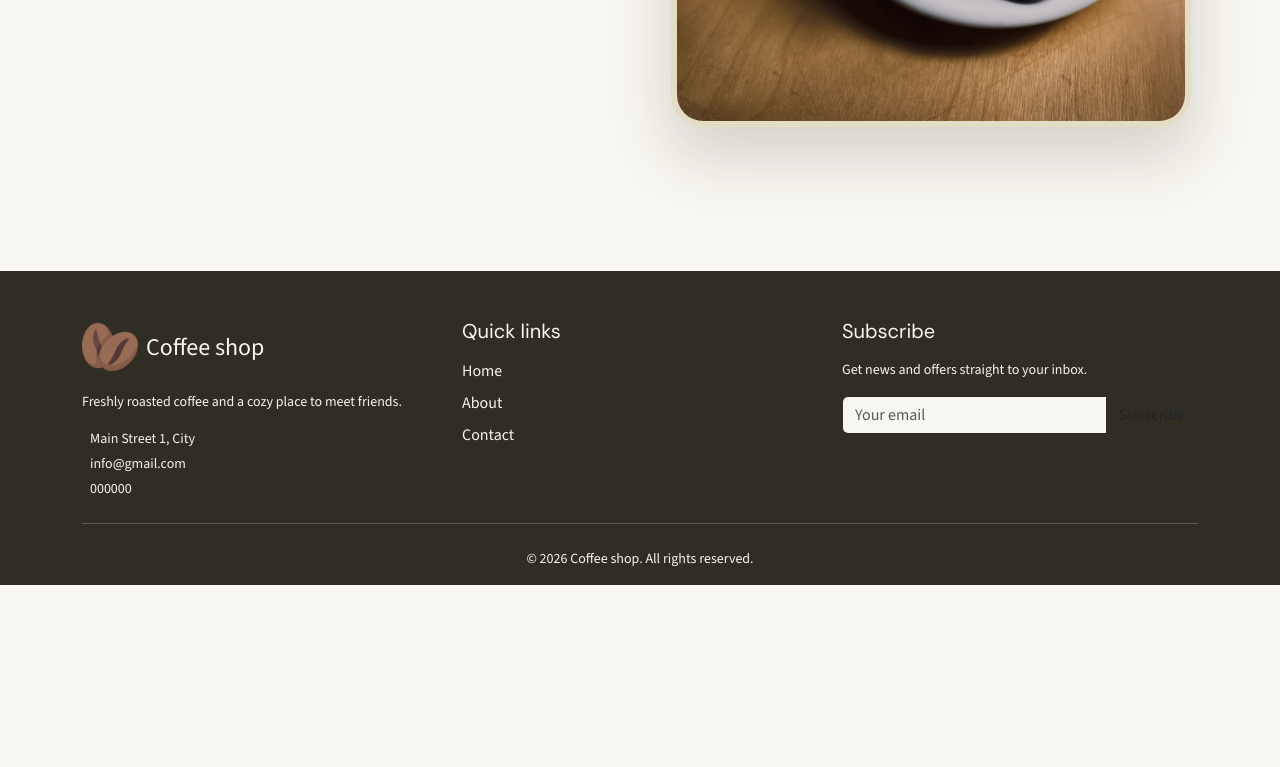
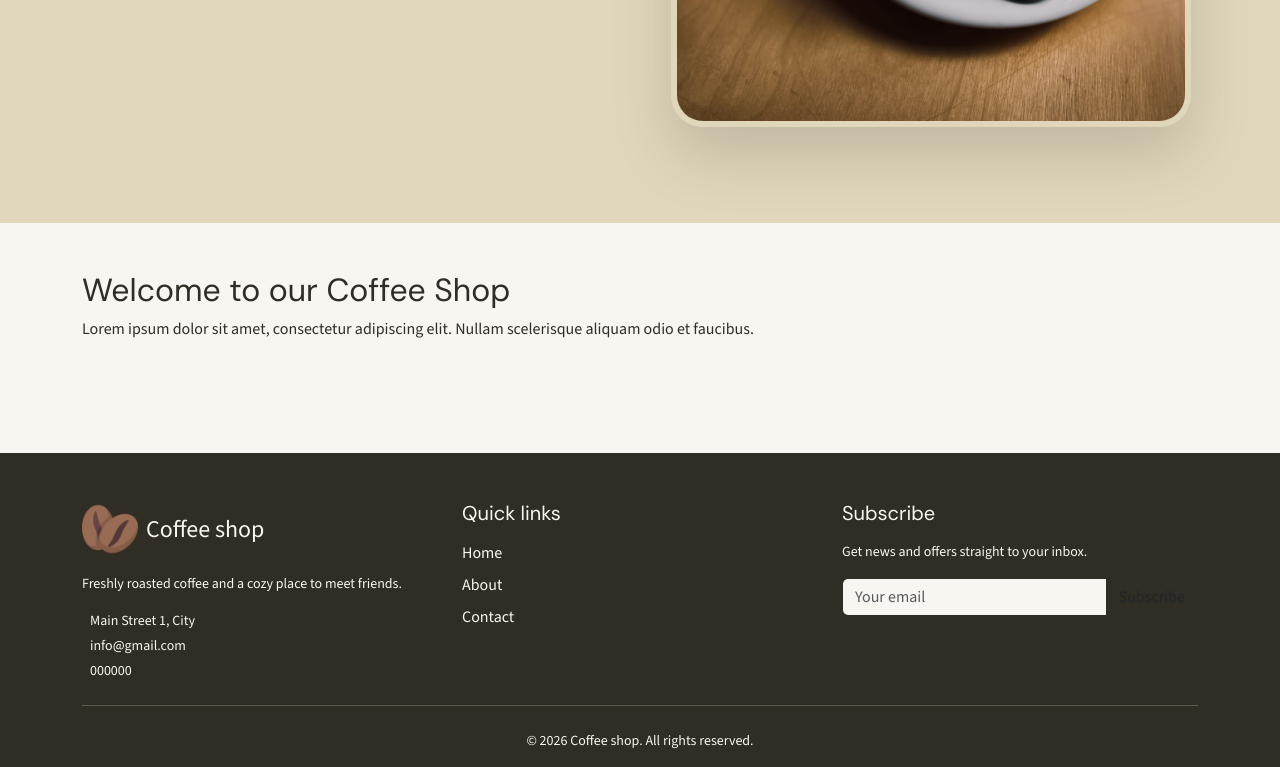
Before and after one commit to zelina256/projekt, a plain HTML site: page index.html in a window 1280 px wide. Shown: the part 613-1380 px from the top of the page. Before the commit the page ends 1198 px from the top, so only its background shows below. Drawn offline with nearby package versions, Linux system fonts and the light colour scheme.

Commit message:
update project

```diff
--- a/css/style.css
+++ b/css/style.css
@@ -74,6 +74,7 @@ h1, h2, h3, h4, h5, h6, .navbar-brand {
 
 .hero-section {
   padding: 4rem 0 3rem;
+  background-color: var(--color-brand-2);
 }
 
 .eyebrow {
--- a/index.html
+++ b/index.html
@@ -81,6 +81,18 @@
         </section>
      </header>
     <!-- fund header -->
+     <!-- main -->
+      <main>
+          <section class="container py-5">
+              <div class="row">
+                  <div class="col-12">
+                      <h2>Welcome to our Coffee Shop</h2>
+                      <p>Lorem ipsum dolor sit amet, consectetur adipiscing elit. Nullam scelerisque aliquam odio et faucibus.</p>
+                  </div>
+              </div>
+          </section>
+      </main>
+      <!-- fund main -->
     <!-- nis footer -->
     <footer class="site-footer mt-5 pt-5 pb-3">
         <div class="container">
```
Also changed, not shown: 2 other files.
